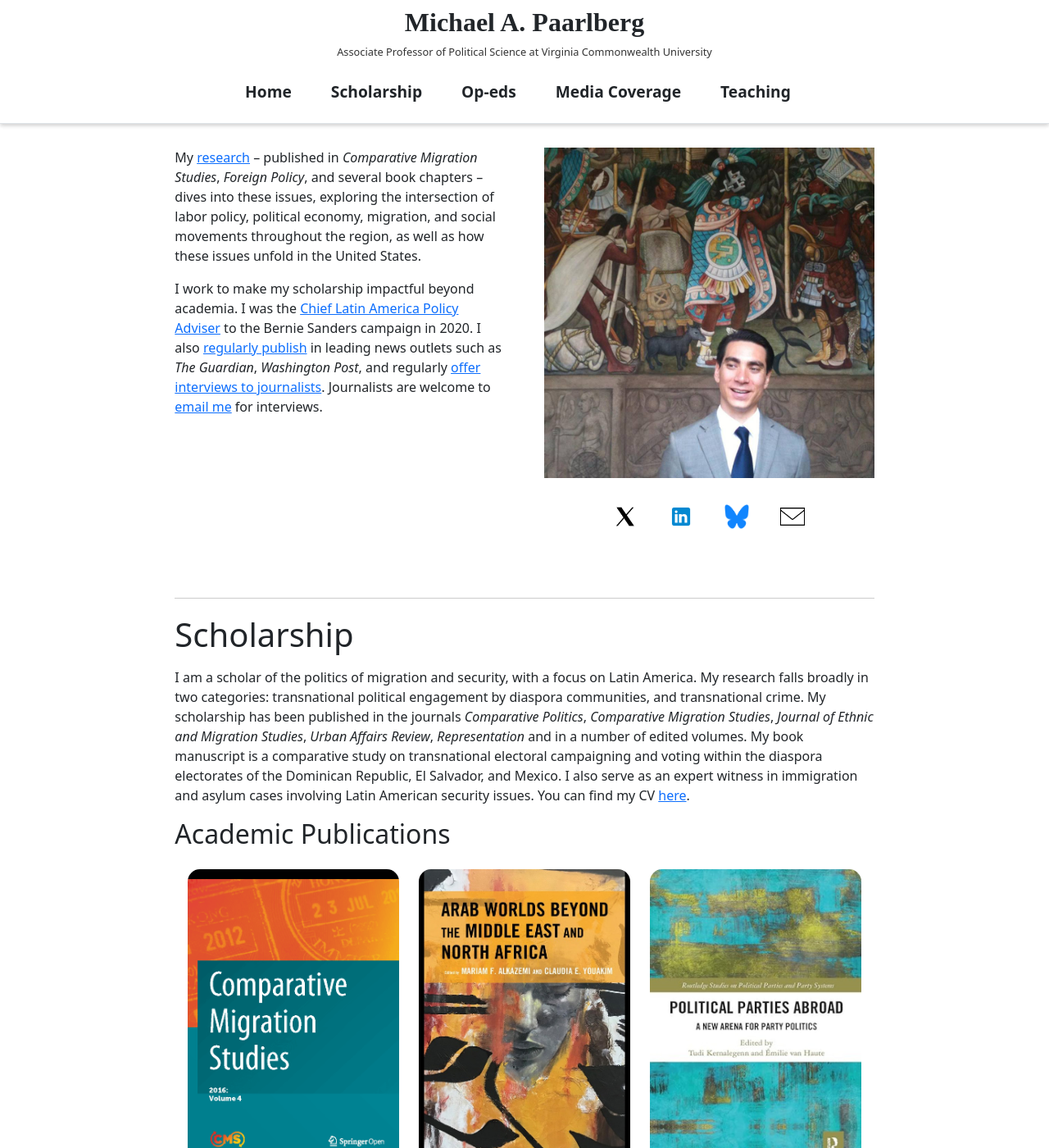
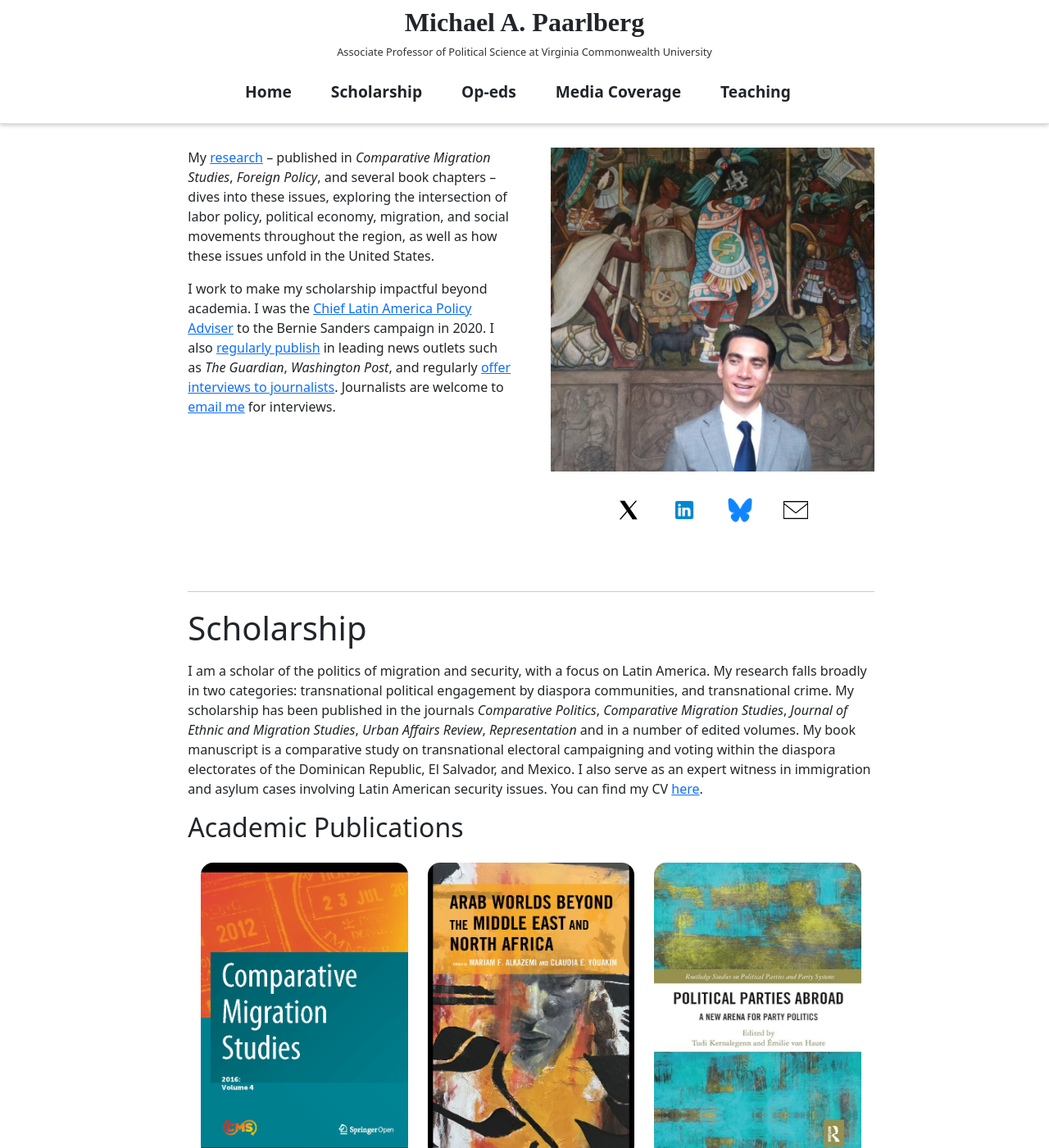
Before and after one commit to RelevantResearch/michael-paarlberg, a Jekyll site: the page built from _pages/home.md, in a window 1280 px wide and 1400 px high. Shown: the whole window at 82% size. Built offline with Jekyll 4.4.1, drawn with Linux system fonts in a browser that asks for light colours.

Commit message:
Final submission (#39)
* "changes made for fixing errors"

* "fixed left alignment"

* "completed the changes"

* "margin"

```diff
--- a/_sass/_custom.scss
+++ b/_sass/_custom.scss
@@ -7,7 +7,11 @@
 
 html {
   scroll-behavior: smooth;  /* Smooth scroll behavior */
-  scroll-padding-top: 10rem;  /* Set the scroll offset to 80px */
+  scroll-padding-top: 8rem;  /* Set the scroll offset to 80px */
+}
+.division{
+  padding-left: 1rem;
+
 }
 
 .division section {
@@ -18,3 +22,11 @@ html {
 .division section:last-of-type {
   border-bottom: none; /* Removes the line after the last section */
 }
+
+
+@media (max-width: 480px) {
+  html {
+    scroll-behavior: smooth;  /* Smooth scroll behavior */
+    scroll-padding-top: 6rem;  /* Set the scroll offset to 80px */
+  }
+}
```
